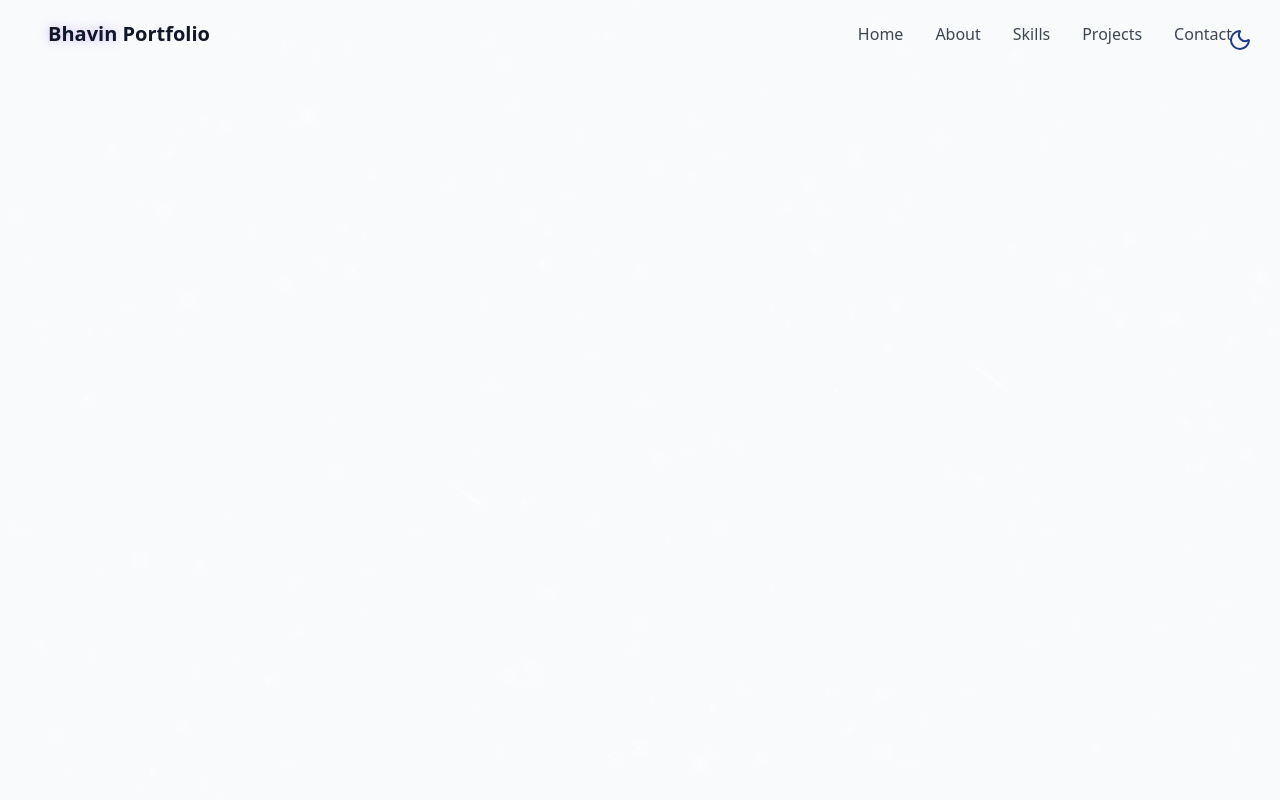
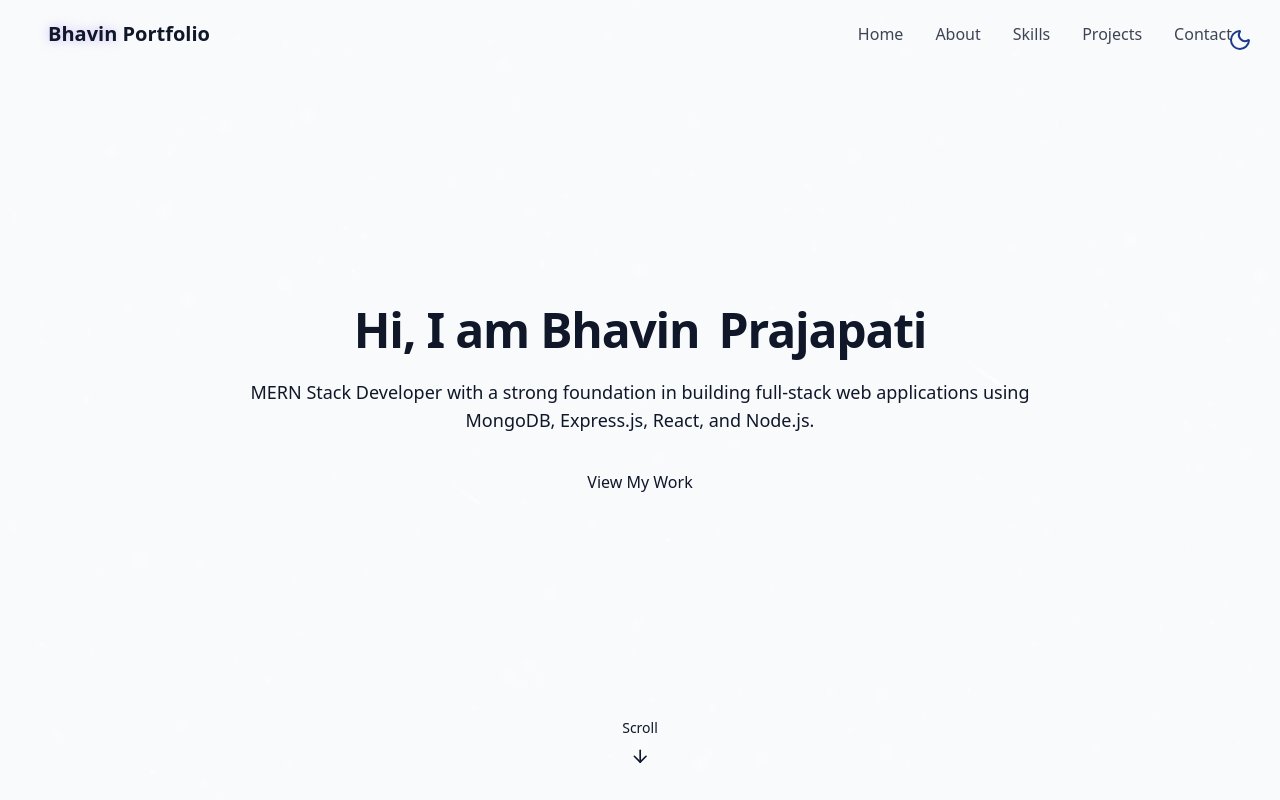
Before and after one commit to bhavin0409/Portfolio, a React (Vite) app: page / in a window 1280 px wide. Built offline with nearby package versions, Linux system fonts and the light colour scheme.

Commit message:
add HeroSection component

```diff
--- /dev/null
+++ b/src/components/HeroSection.jsx
@@ -0,0 +1,30 @@
+import { ArrowDown } from 'lucide-react'
+import React from 'react'
+
+const HeroSection = () => {
+    return (
+        <section id='hero' className='relative min-h-screen flex flex-col items-center justify-center px-4'>
+            <div className='container max-w-4xl mx-auto text-center z-10'>
+                <div className='space-y-6'>
+                    <h1 className='text-2xl md:text-5xl font-bold tracking-tight'>
+                        <span className='opacity-0 animate-fade-in'>Hi, I am</span>
+                        <span className='text-primary opacity-0 animate-fade-in-delay-1'>{" "}Bhavin</span>
+                        <span className='text-gradient ml-2 opacity-0 animate-fade-in-delay-2'>{" "}Prajapati</span>
+                    </h1>
+                    <p className='text-sm md:text-lg text-muted-foreground max-2-2xl mx-auto opacity-0 animate-fade-in-delay-3'>  MERN Stack Developer with a strong foundation in building full-stack web applications using MongoDB, Express.js, React, and Node.js.</p>
+
+                    <div className='pt-3 opacity-0 animate-fade-in-delay-4'>
+                        <a href="#projects" className='cosmic-button'> View My Work </a>
+                    </div>
+                </div>
+            </div>
+
+            <div className='absolute bottom-8 left-1/2 transform -translate-x-1/2 flex flex-col items-center animate-bounce'>
+                <span className='text-sm text-muted-foreground mb-2'>Scroll</span>
+                <ArrowDown className='h-5 w-5 text-primary'/>
+            </div>
+        </section>
+    )
+}
+
+export default HeroSection
--- a/src/components/Navbar.jsx
+++ b/src/components/Navbar.jsx
@@ -1,5 +1,4 @@
-import React, { useEffect, useState } from 'react'
-import { href } from 'react-router-dom'
+import { useEffect, useState } from 'react'
 import { cn } from "@/lib/utils"
 import { Menu, X } from 'lucide-react'
 
@@ -52,7 +51,6 @@
 
 
                 {/* mobile navbar */}
-
                 <button
                 className='md:hidden text-foreground p-2 z-50 hover:text-primary transition-colors duration-300'
                 aria-label={isMenuOpen ? "Close Menu" : "Open Menu"}
--- a/src/index.css
+++ b/src/index.css
@@ -12,11 +12,11 @@
 
   --animate-float: float 6s ease-in-out infinite;
   --animate-pulse-subtle: pulse-subtle 4s ease-in-out infinite;
-  --animate-flade-in: fade-in 0.7s ease-out forwards;
-  --animate-flade-in-delay-1: fade-in 0.7s ease-out 0.2s forwards;
-  --animate-flade-in-delay-2: fade-in 0.7s ease-out 0.4s forwards;
-  --animate-flade-in-delay-3: fade-in 0.7s ease-out 0.6s forwards;
-  --animate-flade-in-delay-4: fade-in 0.7s ease-out 0.8s forwards;
+  --animate-fade-in: fade-in 0.7s ease-out forwards;
+  --animate-fade-in-delay-1: fade-in 0.7s ease-out 0.2s forwards;
+  --animate-fade-in-delay-2: fade-in 0.7s ease-out 0.4s forwards;
+  --animate-fade-in-delay-3: fade-in 0.7s ease-out 0.6s forwards;
+  --animate-fade-in-delay-4: fade-in 0.7s ease-out 0.8s forwards;
   --animate-meteor: meteor 1.5s linear infinite;
 
   @keyframes float{
--- a/src/pages/Home.jsx
+++ b/src/pages/Home.jsx
@@ -2,6 +2,7 @@
 import ThemeToggle from '../components/ThemeToggle'
 import StarBackground from '../components/StarBackground'
 import Navbar from '../components/Navbar'
+import HeroSection from '../components/HeroSection'
 
 const Home = () => {
   return (
@@ -16,6 +17,9 @@
         <Navbar/>
 
         {/* main Content */}
+        <main>
+          <HeroSection />
+        </main>
 
         {/* Footer */}
     </div>
```
